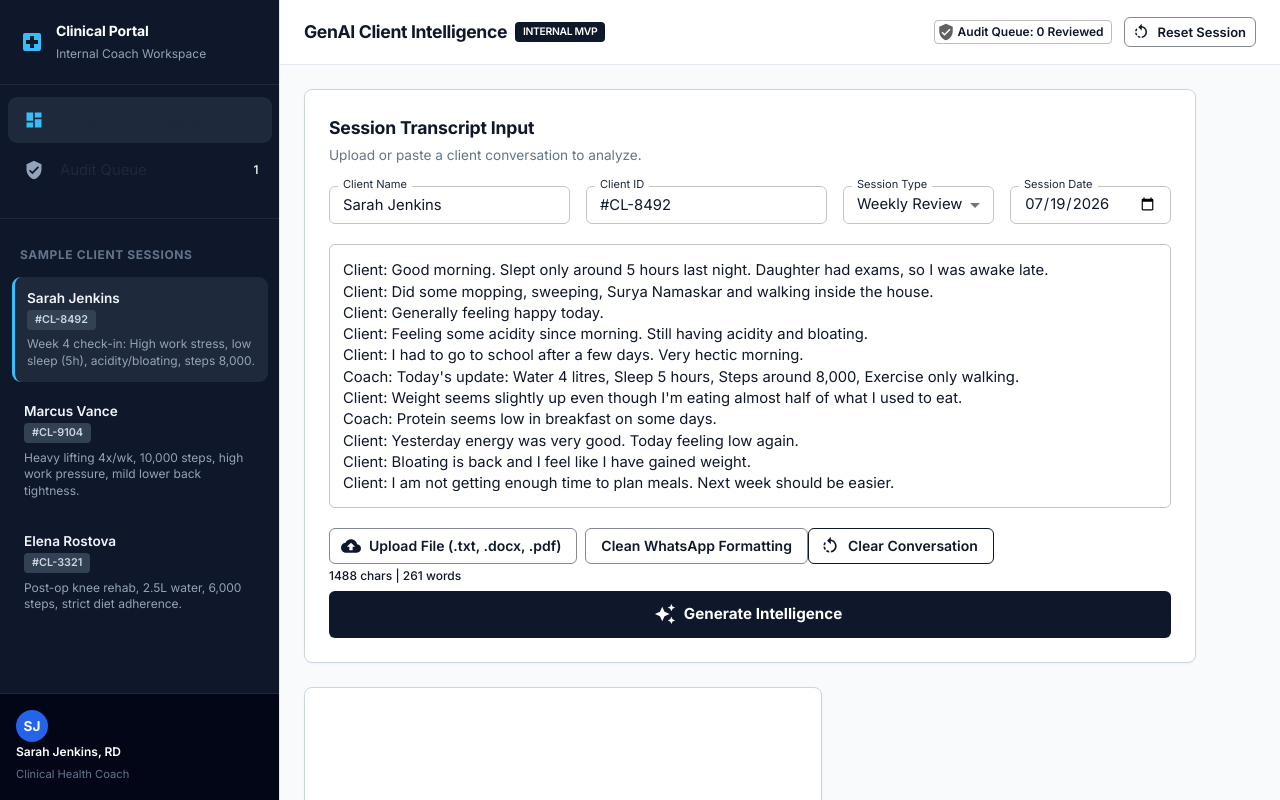
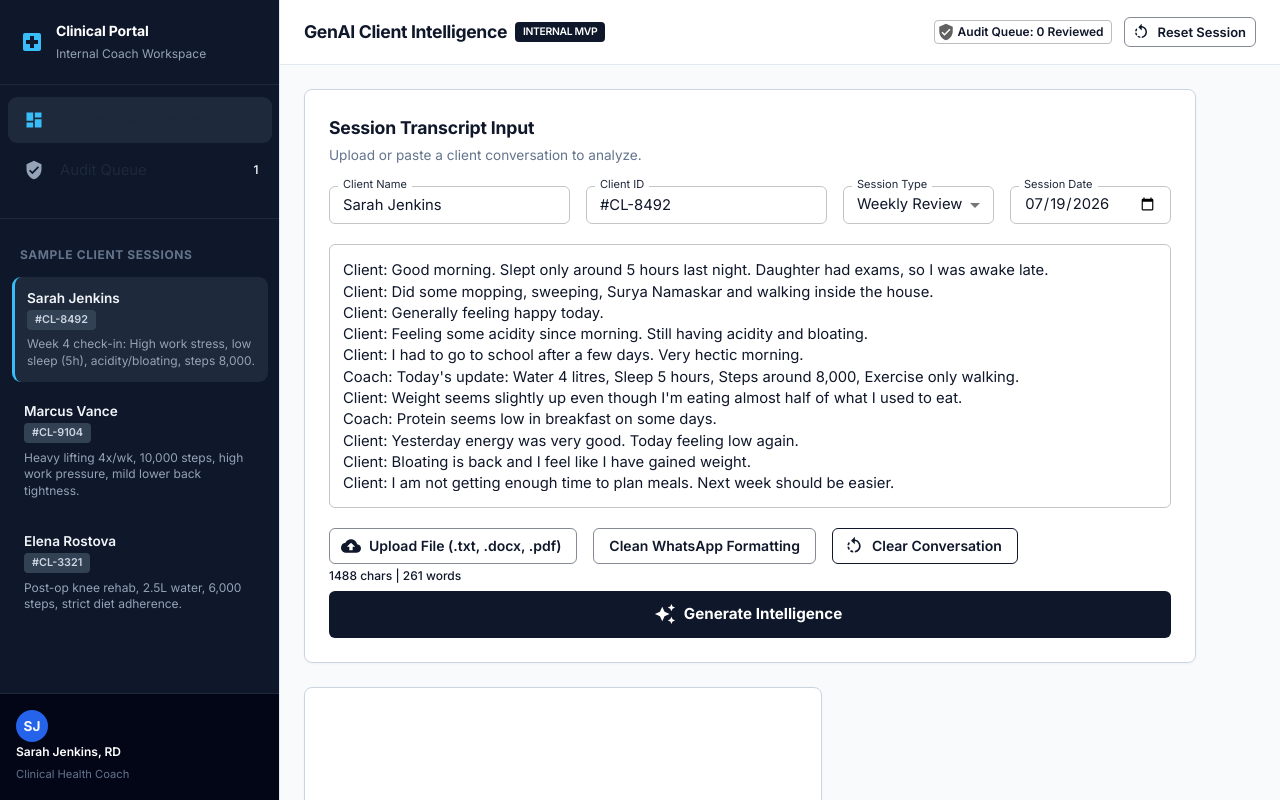
Before and after one commit to sourodeepsaha2/fume, a React (Vite) app in the folder frontend/: page / in a window 1280 px wide. Shown: the top 800 px of the page. Built offline with nearby package versions, Linux system fonts and the light colour scheme.

Commit message:
Fix button spacing across Left Panel, Top Toolbar, and Human Review panel with explicit 16px Stack gaps

```diff
--- a/frontend/src/App.jsx
+++ b/frontend/src/App.jsx
@@ -41,7 +41,8 @@ import {
   InputLabel,
   Switch,
   FormControlLabel,
-  Badge
+  Badge,
+  Stack
 } from '@mui/material';
 import {
   CloudUpload as CloudUploadIcon,
@@ -759,8 +760,8 @@ function App() {
                     <Box display="flex" flexDirection="column" gap={2}>
 
                       {/* Upload & Clear Row */}
-                      <Box display="flex" justifyContent="space-between" alignItems="center" flexWrap="wrap" gap={1.5}>
-                        <Box display="flex" alignItems="center" gap={1.5} flexWrap="wrap">
+                      <Box display="flex" justifyContent="space-between" alignItems="center" flexWrap="wrap" gap={2}>
+                        <Stack direction="row" spacing={2} alignItems="center" flexWrap="wrap" useFlexGap>
                           <input
                             type="file"
                             accept=".txt,.docx,.pdf,application/pdf,application/vnd.openxmlformats-officedocument.wordprocessingml.document,text/plain"
@@ -769,7 +770,7 @@ function App() {
                             ref={fileInputRef}
                             onChange={handleFileUpload}
                           />
-                          <label htmlFor="left-panel-upload-file" style={{ marginRight: '8px', display: 'inline-block' }}>
+                          <label htmlFor="left-panel-upload-file" style={{ display: 'inline-block' }}>
                             <Button variant="outlined" component="span" startIcon={<CloudUploadIcon />} size="medium">
                               Upload File (.txt, .docx, .pdf)
                             </Button>
@@ -780,7 +781,7 @@ function App() {
                           <Button variant="outlined" color="inherit" size="medium" startIcon={<ResetIcon />} onClick={handleClearConversation}>
                             Clear Conversation
                           </Button>
-                        </Box>
+                        </Stack>
 
                         <Typography variant="caption" color="text.secondary" sx={{ fontWeight: 500 }}>
                           {conversationText ? `${conversationText.length} chars | ${conversationText.split(/\s+/).filter(Boolean).length} words` : 'Empty transcript'}
@@ -924,28 +925,28 @@ function App() {
                       <Paper sx={{ p: 2.5, mb: 3, border: '1px solid #cbd5e1', bgcolor: '#ffffff' }}>
                         <Box display="flex" flexDirection={{ xs: 'column', sm: 'row' }} justifyContent="space-between" alignItems={{ sm: 'center' }} gap={2}>
                           <Box>
-                            <Box display="flex" alignItems="center" gap={1.5} flexWrap="wrap">
+                            <Stack direction="row" spacing={1.5} alignItems="center" flexWrap="wrap" useFlexGap>
                               <Typography variant="h6" sx={{ fontWeight: 700, fontSize: '1.15rem' }}>
                                 Client Intelligence Report
                               </Typography>
                               <Chip label={clientMetadata.clientName} color="primary" size="small" />
                               <Chip label={clientMetadata.clientId} variant="outlined" size="small" />
                               <Chip label={clientMetadata.sessionDate} variant="outlined" size="small" />
-                            </Box>
+                            </Stack>
                             <Typography variant="caption" color="text.secondary" sx={{ mt: 0.5, display: 'block' }}>
                               Generated via Gemini 2.5 | Audit Status: <strong>{result.human_review?.status || 'Pending'}</strong>
                             </Typography>
                           </Box>
 
                           {/* Export Actions */}
-                          <Box display="flex" alignItems="center" gap={1.5} flexWrap="wrap">
+                          <Stack direction="row" spacing={2} alignItems="center" flexWrap="wrap" useFlexGap>
                             <Button variant="outlined" size="small" startIcon={<CopyIcon />} onClick={handleCopyToEhr}>
                               Copy to EHR Notes
                             </Button>
                             <Button variant="outlined" size="small" startIcon={<DownloadIcon />} onClick={handleExportJson}>
                               Export JSON
                             </Button>
-                          </Box>
+                          </Stack>
                         </Box>
                       </Paper>
 
@@ -1215,7 +1216,7 @@ function App() {
                             </Box>
 
                             {/* Control Buttons */}
-                            <Box display="flex" gap={1.5} alignItems="center" flexWrap="wrap">
+                            <Stack direction="row" spacing={2} alignItems="center" flexWrap="wrap" useFlexGap>
                               {isEditing ? (
                                 <>
                                   <Button variant="contained" size="medium" color="primary" onClick={handleSaveEdit}>
@@ -1244,7 +1245,7 @@ function App() {
                                   </Button>
                                 </>
                               )}
-                            </Box>
+                            </Stack>
                           </Box>
 
                           {/* Optional Coach Notes Textarea */}
```
